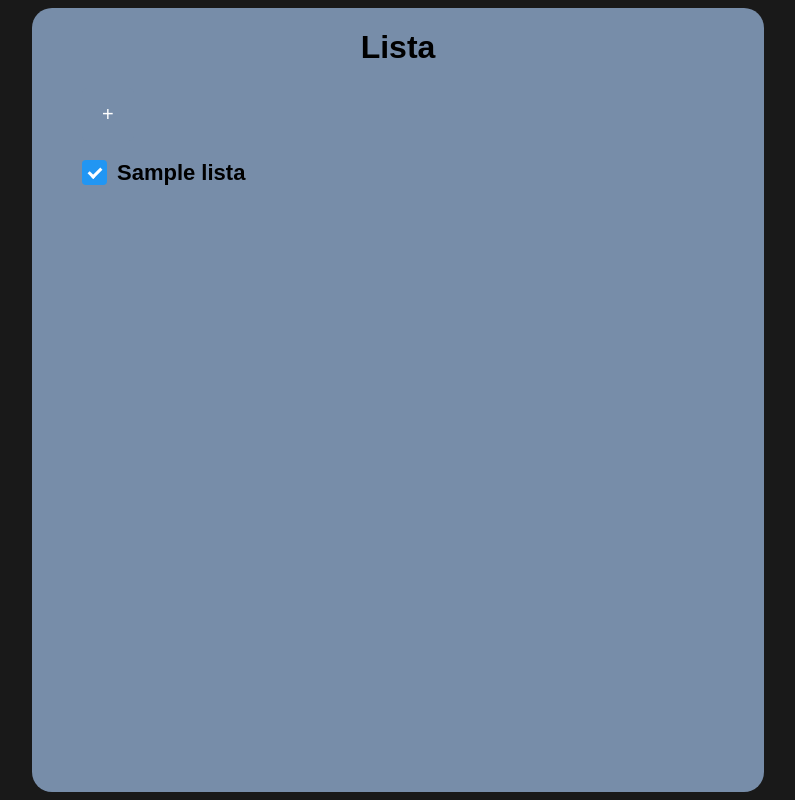
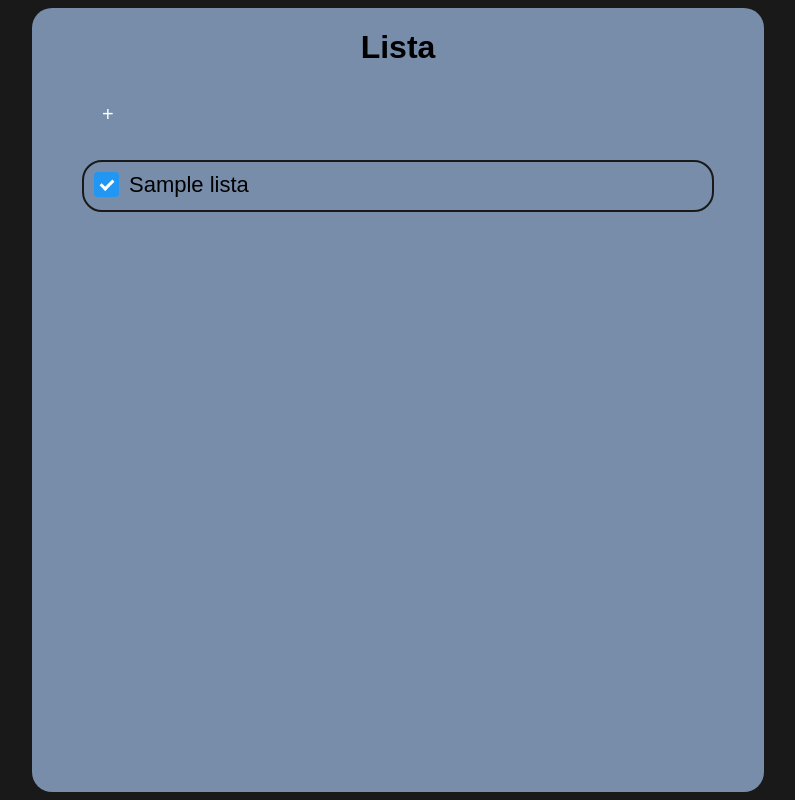
Before and after one commit to cristiansuzuki/crud-django, a Django app: page / in a window 1280 px wide. Shown: the whole page, without its empty margins (242-1037 px from the left). Run offline with Django 5.2, Linux system fonts and the light colour scheme; a user stored in the database is signed in; tables that the repository leaves empty hold one stand-in row (values such as "Sample post").

Commit message:
adicionando mais estilização css para o front-end

```diff
--- a/crud/static/styles.css
+++ b/crud/static/styles.css
@@ -138,3 +138,13 @@
   .custom-checkbox:hover .delete-todo-btn {
     display: contents;
   }
+
+  .listas {
+  border-width: 2px;
+  border-radius: 20px;
+  padding-top: 10px;
+  padding-left: 10px;
+  border: solid 2px;
+  border-color: #191919;
+  font-weight: 100;
+  }
--- a/crud/templates/index.html
+++ b/crud/templates/index.html
@@ -11,7 +11,7 @@
         <h1 class="titulo">Lista</h1> <button class="botao-add" type="button" id="addLista">+</button>
         {% for lista in lista %}
 
-        <h3>
+        <h3 class="listas">
             <label class="custom-checkbox">
                 {{ lista.titulo }}
                 <input type="checkbox" class="todo-complete-checkbox" data-todo-id="{{ lista.id }}" {% if lista.status %}checked{% endif %}>
@@ -88,9 +88,9 @@
 
     {% comment %} script para apagar uma tarefa {% endcomment %}
 
-    document.querySelectorAll('.delete-todo-btn').forEach(function(button) {
+      document.querySelectorAll('.delete-todo-btn').forEach(function(button) {
         button.addEventListener('click', function() {
-          if (confirm('Tem certeza que deseja apagar ?')) {
+          if (confirm('Are you sure you want to delete this todo?')) {
             let todoId = this.getAttribute('data-todo-id');
             fetch(`/todos/delete/${todoId}/`, {
               method: 'POST',
@@ -100,9 +100,13 @@
             })
             .then(response => response.json())
             .then(data => {
+              console.log(data);
               if (data.success) {
-                document.querySelector(`li[data-todo-id="${todoId}"]`).remove();
+                let todoItem = document.querySelector(`li[data-todo-id="${todoId}"]`);
                 location.reload(); // Recarrega a página após a exclusão
+                if (todoItem) {
+                  todoItem.remove();
+                }
               } else {
                 console.error(data.error);
               }
```
